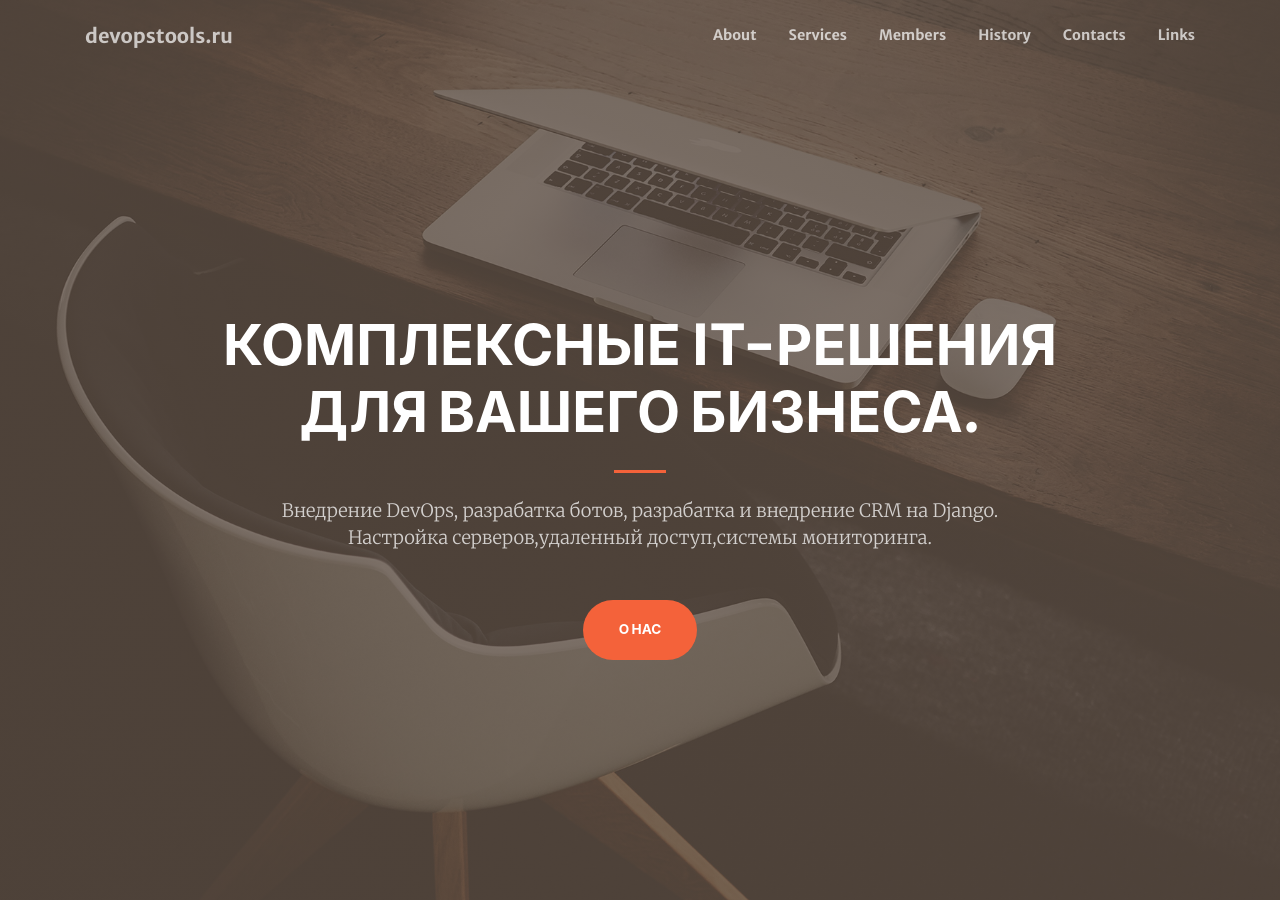
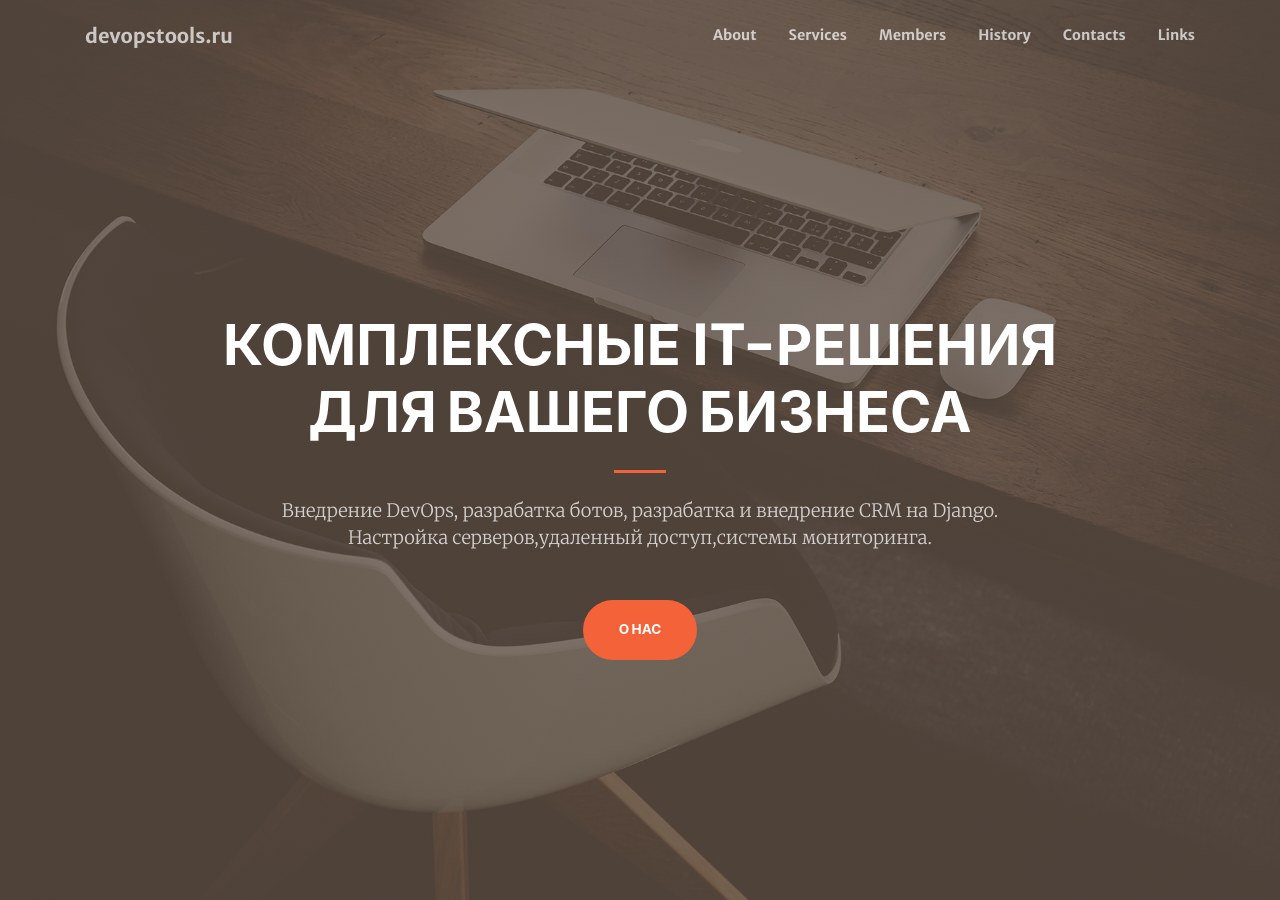
Before and after one commit to hacker342/devopstools.guthub.io, a Jekyll site: the page built from index.md, in a window 1280 px wide and 900 px high. Built offline with Jekyll 4.4.1, drawn with Linux system fonts in a browser that asks for light colours; nearby versions of some CDN libraries.

Commit message:
delete doth

```diff
--- a/index.md
+++ b/index.md
@@ -1,7 +1,7 @@
 ---
 layout: home
 header:
-  title: Комплексные IT-решения для вашего бизнеса.
+  title: Комплексные IT-решения для вашего бизнеса
   text: >
         Внедрение DevOps, разрабатка ботов, разрабатка и внедрение CRM на Django.
         Настройка серверов,удаленный доступ,системы мониторинга.
```
